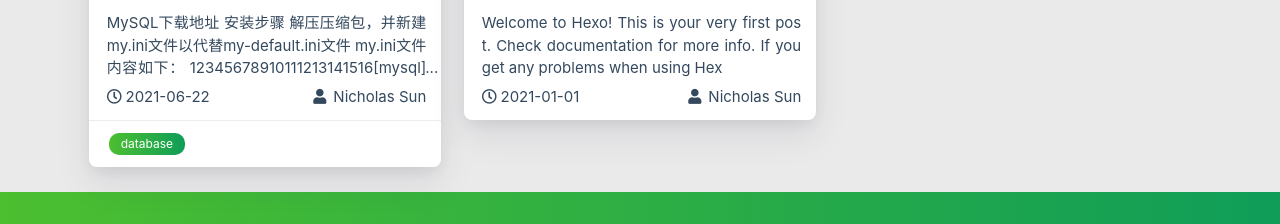
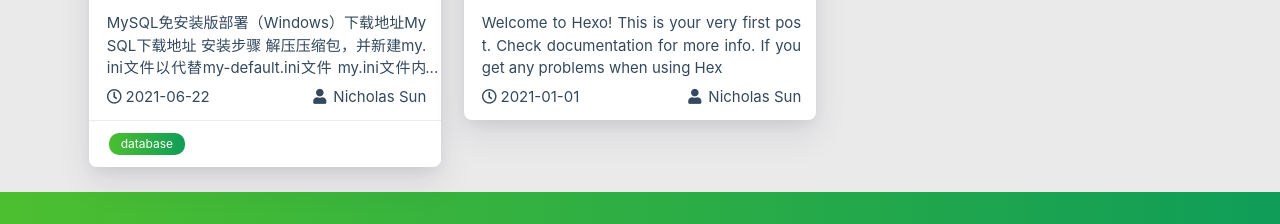
Before and after one commit to Nicholas2015/blog, a plain HTML site: page index.html in a window 1280 px wide. Shown: the part 1327-1551 px from the top of the page. Drawn offline with nearby package versions, Linux system fonts and the light colour scheme; some packages are replaced by stand-ins of ours; no server answers; a script that the page names is missing.

Commit message:
Site updated: 2021-06-22 23:11:55

```diff
--- a/index.html
+++ b/index.html
@@ -549,12 +549,12 @@
                     <div class="card-content article-content">
                         <div class="summary block-with-text">
 
-                                MySQL下载地址
+                                MySQL免安装版部署（Windows）下载地址MySQL下载地址
 安装步骤
 解压压缩包，并新建my.ini文件以代替my-default.ini文件
 
 my.ini文件内容如下：
-12345678910111213141516[mysql]#设置mysql客户端默认字符集default
+12345678910111213141516[mysql
 
                         </div>
                         <div class="publish-info">
```
Also changed, not shown: 2021/06/22/mysql-install-windows/index.html (+1 -1 lines), archives/2021/06/index.html (+2 -2 lines), archives/2021/index.html (+2 -2 lines), archives/index.html (+2 -2 lines).
